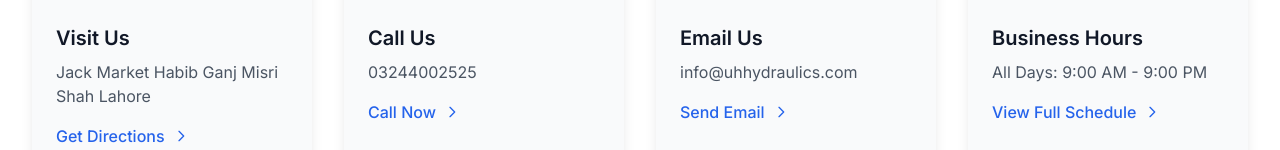
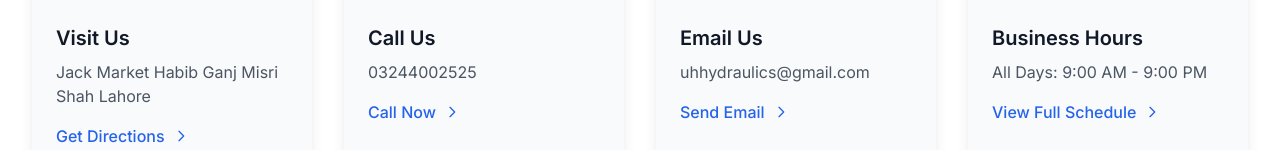
Before and after one commit to EshaArif-1234/hydraulicpress-website, a Next.js app: page /contact in a window 1280 px wide. Shown: the part 604-754 px from the top of the page. Built offline with nearby package versions, Linux system fonts and the light colour scheme.

Commit message:
remove product btn

```diff
--- a/src/app/contact/page.js
+++ b/src/app/contact/page.js
@@ -23,7 +23,7 @@
   {
     icon: EnvelopeIcon,
     title: 'Email Us',
-    content: 'info@uhhydraulics.com',
+    content: 'uhhydraulics@gmail.com',
     link: 'mailto:uhhydraulics@gmail.com',
     linkText: 'Send Email',
   },
--- a/src/app/products/page.js
+++ b/src/app/products/page.js
@@ -162,11 +162,6 @@
                 />
                 <FaSearch className="absolute left-3 top-1/2 transform -translate-y-1/2 text-gray-400" />
               </div>
-              {session && (
-                <Link href="/admin/products/new" className="inline-block bg-blue-600 text-white px-4 py-2 rounded-lg font-semibold hover:bg-blue-700 transition-colors whitespace-nowrap">
-                  Add Product
-                </Link>
-              )}
             </div>
           </div>
         </div>
```
